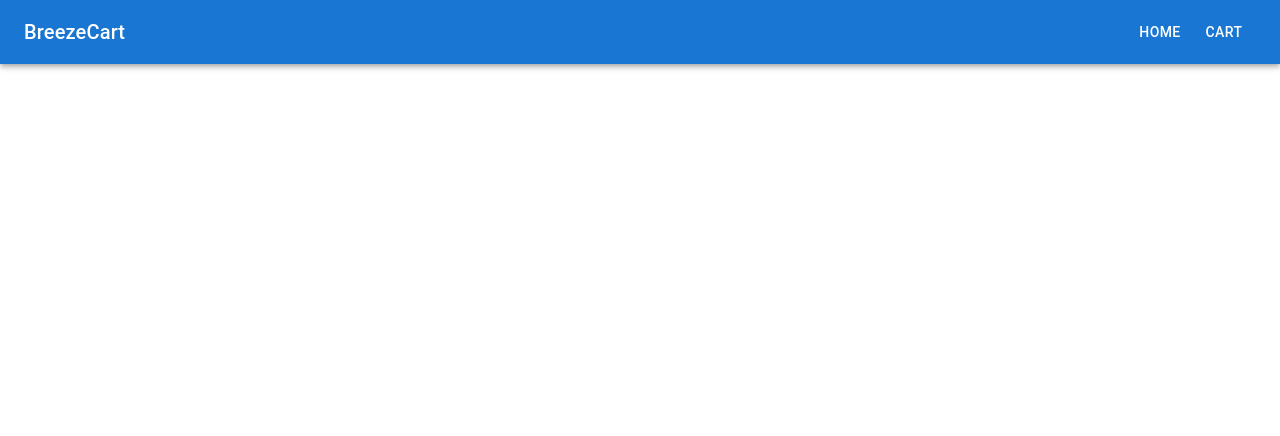
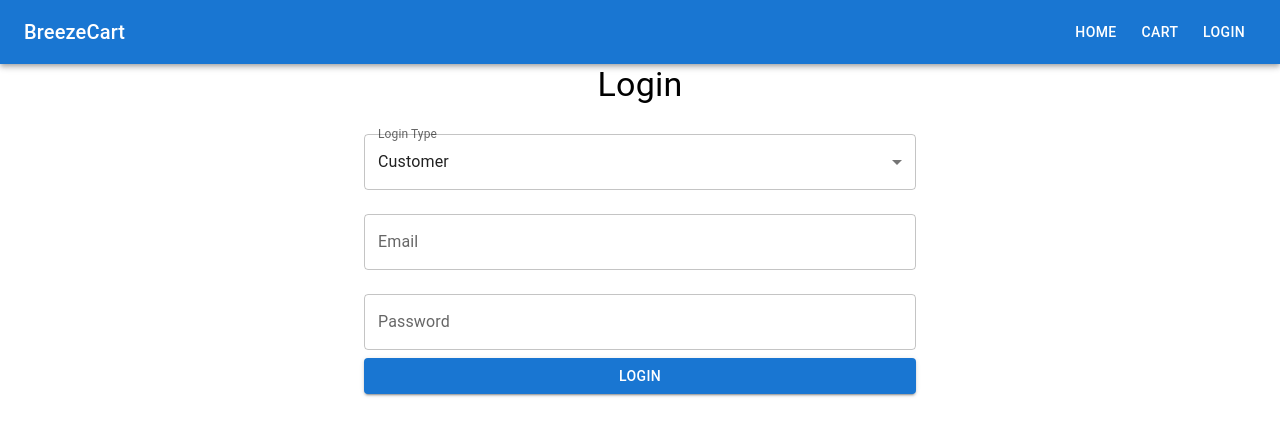
Before and after one commit to NextGenFoodApp/BreezeCart-App, a React (Create React App) app in the folder client/: page /login in a window 1280 px wide. Shown: the top 436 px of the page. Built offline with nearby package versions, Linux system fonts and the light colour scheme.

Commit message:
2024/03/22

```diff
--- a/client/src/App.js
+++ b/client/src/App.js
@@ -3,6 +3,9 @@ import NavBar from "./components/NavBar";
 import {Route, Routes} from 'react-router-dom';
 import HomePage from "./Home";
 import ShopPage from "./CustomerView/Shop";
+import Login from "./components/Login";
+import UserDashboard from "./CustomerView/Dashboard";
+import ShopDashboard from "./ShopOwnerView/Dashboard";
 
 const App = () => {
   return (
@@ -11,6 +14,9 @@ const App = () => {
         <Routes>
           <Route exact path='/' element={<HomePage/>}/>
           <Route path='/shops/:id' element={<ShopPage/>} />
+          <Route path='/login' element={<Login/>} />
+          <Route path='/customerview/dashboard' element={<UserDashboard/>} />
+          <Route path='/shopownerview/dashboard' element={<ShopDashboard/>} />
         </Routes>
     </div>
   )
--- /dev/null
+++ b/client/src/CustomerView/Dashboard.js
@@ -0,0 +1,42 @@
+import React, { useState, useEffect } from 'react';
+import { Typography, Container, Paper } from '@mui/material';
+
+const UserDashboard = () => {
+  const [user, setUser] = useState(null);
+
+  useEffect(() => {
+    // Retrieve user details from localStorage
+    const storedUser = localStorage.getItem('user');
+    if (storedUser) {
+      setUser(JSON.parse(storedUser));
+      console.log(storedUser);
+    }
+  }, []);
+
+  return (
+    <Container maxWidth="sm">
+      <Paper style={{ padding: '20px', marginTop: '20px' }}>
+        <Typography variant="h5" align="center" gutterBottom>
+          User Dashboard
+        </Typography>
+        {user ? (
+          <div>
+            <Typography variant="body1" gutterBottom>
+              Name: {user.name}
+            </Typography>
+            <Typography variant="body1" gutterBottom>
+              Email: {user.email}
+            </Typography>
+            {/* You can display more user details here */}
+          </div>
+        ) : (
+          <Typography variant="body1" gutterBottom>
+            No user data found.
+          </Typography>
+        )}
+      </Paper>
+    </Container>
+  );
+};
+
+export default UserDashboard;
--- /dev/null
+++ b/client/src/ShopOwnerView/Dashboard.js
@@ -0,0 +1,41 @@
+import React, { useState, useEffect } from 'react';
+import { Typography, Container, Paper } from '@mui/material';
+
+const ShopDashboard = () => {
+  const [shop, setShop] = useState(null);
+
+  useEffect(() => {
+    // Retrieve shop details from localStorage
+    const storedShop = localStorage.getItem('shop');
+    if (storedShop) {
+      setShop(JSON.parse(storedShop));
+    }
+  }, []);
+
+  return (
+    <Container maxWidth="sm">
+      <Paper style={{ padding: '20px', marginTop: '20px' }}>
+        <Typography variant="h5" align="center" gutterBottom>
+          Shop Dashboard
+        </Typography>
+        {shop ? (
+          <div>
+            <Typography variant="body1" gutterBottom>
+              Shop Name: {shop.name}
+            </Typography>
+            <Typography variant="body1" gutterBottom>
+              Location: {shop.location}
+            </Typography>
+            {/* You can display more shop details here */}
+          </div>
+        ) : (
+          <Typography variant="body1" gutterBottom>
+            No shop data found.
+          </Typography>
+        )}
+      </Paper>
+    </Container>
+  );
+};
+
+export default ShopDashboard;
--- /dev/null
+++ b/client/src/components/Login.js
@@ -0,0 +1,107 @@
+import React, { useState } from 'react';
+import { TextField, Button, Container, Typography, FormControl, InputLabel, Select, MenuItem } from '@mui/material';
+import axios from 'axios';
+
+const Login = () => {
+  const [loginType, setLoginType] = useState('customer');
+  const [email, setEmail] = useState('');
+  const [password, setPassword] = useState('');
+  const [shopId, setShopId] = useState('');
+  const [shopPassword, setShopPassword] = useState('');
+
+  const handleLoginTypeChange = (event) => {
+    setLoginType(event.target.value);
+  };
+
+  const handleCustomerLogin = async () => {
+    try {
+        const response = await axios.post('http://localhost:3030/users/login', { email, password });
+        console.log("Customer Login: ", email, password);
+        localStorage.setItem('user', JSON.stringify(response.data));
+        console.log(localStorage.getItem('user'));
+        window.location.href = '/customerview/dashboard';
+    } catch (error) {
+    console.error('Error logging in as customer:', error);
+    }
+  };
+
+  const handleShopOwnerLogin = async () => {
+    try {
+        const response = await axios.post('http://localhost:3030/shops/login', { shopId, password: shopPassword });
+        console.log("Shop Owner Login: ", shopId, shopPassword);
+        localStorage.setItem('shop', JSON.stringify(response.data));
+        console.log(localStorage.getItem('shop'));
+        window.location.href = '/shopownerview/dashboard';
+    } catch (error) {
+    console.error('Error logging in as shop owner:', error);
+    }
+  };
+
+  return (
+    <Container maxWidth="sm">
+      <Typography variant="h4" align="center" gutterBottom>
+        Login
+      </Typography>
+      <FormControl fullWidth margin="normal">
+        <InputLabel>Login Type</InputLabel>
+        <Select
+          value={loginType}
+          onChange={handleLoginTypeChange}
+        >
+          <MenuItem value="customer">Customer</MenuItem>
+          <MenuItem value="shopOwner">Shop Owner</MenuItem>
+        </Select>
+      </FormControl>
+      {loginType === 'customer' ? (
+        <>
+          <TextField
+            label="Email"
+            variant="outlined"
+            fullWidth
+            margin="normal"
+            type='email'
+            value={email}
+            onChange={(e) => setEmail(e.target.value)}
+          />
+          <TextField
+            label="Password"
+            variant="outlined"
+            fullWidth
+            margin="normal"
+            type="password"
+            value={password}
+            onChange={(e) => setPassword(e.target.value)}
+          />
+          <Button variant="contained" color="primary" fullWidth onClick={handleCustomerLogin}>
+            Login
+          </Button>
+        </>
+      ) : (
+        <>
+          <TextField
+            label="Shop ID"
+            variant="outlined"
+            fullWidth
+            margin="normal"
+            value={shopId}
+            onChange={(e) => setShopId(e.target.value)}
+          />
+          <TextField
+            label="Password"
+            variant="outlined"
+            fullWidth
+            margin="normal"
+            type="password"
+            value={shopPassword}
+            onChange={(e) => setShopPassword(e.target.value)}
+          />
+          <Button variant="contained" color="primary" fullWidth onClick={handleShopOwnerLogin}>
+            Login
+          </Button>
+        </>
+      )}
+    </Container>
+  );
+};
+
+export default Login;
--- a/client/src/components/NavBar.js
+++ b/client/src/components/NavBar.js
@@ -15,6 +15,10 @@ const NavBar = () => {
         <Button color="inherit" component={Link} to="/">
           Cart
         </Button>
+        <Button color="inherit" component={Link} to="/login">
+          Login
+        </Button>
+
       </Toolbar>
     </AppBar>
   );
```
Also changed, not shown: 2 other files (tests, documents, lock files or other folders).
